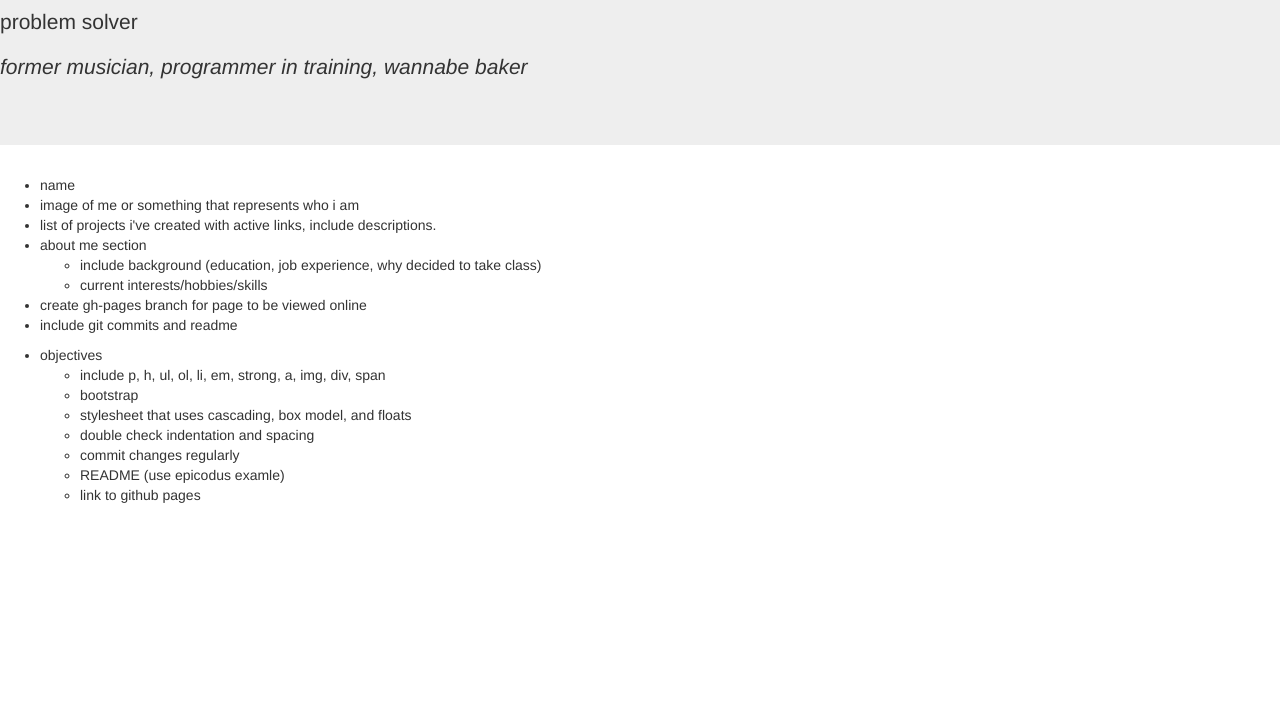
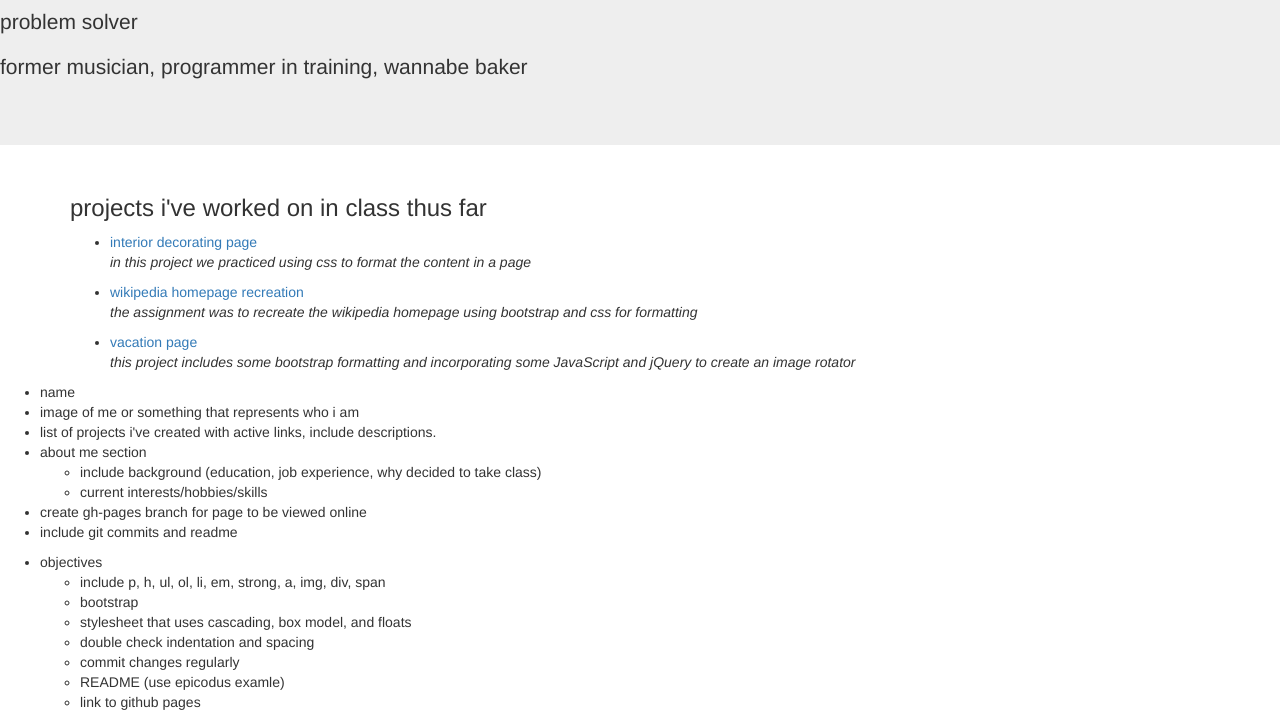
Before and after one commit to emilywatkins/intro-portfolio, a plain HTML site: page portfolio/index.html in a window 1280 px wide. Shown: the part 140-862 px from the top of the page. Before the commit the page ends 800 px from the top, so only its background shows below. Drawn offline with Linux system fonts and the light colour scheme.

Commit message:
add links to previous project pages in git and short descriptions.

```diff
--- a/portfolio/index.html
+++ b/portfolio/index.html
@@ -9,9 +9,22 @@
     <div class="jumbotron">
       <h1><strong>Emily Watkins</strong></h1>
       <p>problem solver</p>
-      <p><em>former musician, programmer in training, wannabe baker</em></p>
+      <p>former musician, programmer in training, wannabe baker</p>
     </div>
+    <div class="container">
+      <div class="">
+        <h3>projects i've worked on in class thus far</h3>
+        <ul>
+          <li><a href="https://github.com/emilywatkins/interior" alt="link to interior decorating project">interior decorating page</a></li>
+            <p><em>in this project we practiced using css to format the content in a page</em></p>
+          <li><a href="https://github.com/emilywatkins/wikipedia" alt="link to wikipedia project">wikipedia homepage recreation</a></li>
+              <p><em>the assignment was to recreate the wikipedia homepage using bootstrap and css for formatting</em></p>
+          <li><a href="https://github.com/emilywatkins/vacation" alt="link to vacation project">vacation page</a></li>
+            <p><em>this project includes some bootstrap formatting and incorporating some JavaScript and jQuery to create an image rotator</em></p>
+        </ul>
+      </div>
 
+    </div>
     <ul>
       <li>name</li>
       <li>image of me or something that represents who i am</li>
```
